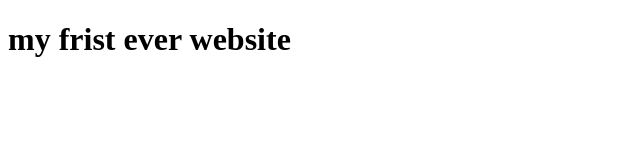
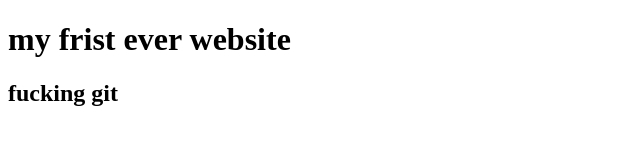
Before and after one commit to rabbihowladar/my-frist-website, a plain HTML site: page index.html in a window 1280 px wide. Shown: the whole page, without its empty margins (0-640 px from the left). Drawn offline with Linux system fonts and the light colour scheme.

Commit message:
first commit

```diff
--- a/index.html
+++ b/index.html
@@ -7,5 +7,6 @@
 </head>
 <body>
     <h1> my frist ever website </h1>
+    <h2> fucking git </h2>
 </body>
 </html>
```
